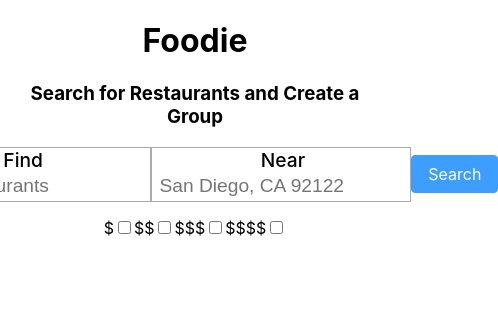
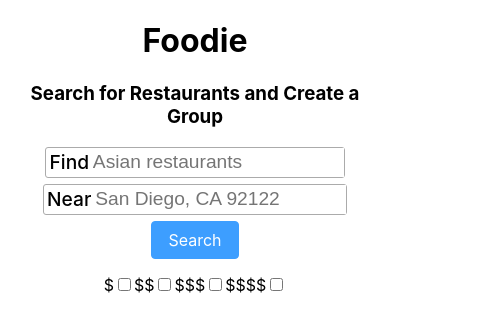
Before and after one commit to jsenar/foodie, a React (Create React App) app: page / in a window 390 px wide. Shown: the top 332 px of the page, 498 px wide, since content can reach past the window. Built offline with nearby package versions, Linux system fonts and the light colour scheme.

Commit message:
Fix mobile styling

```diff
--- a/src/components/SearchForm.jsx
+++ b/src/components/SearchForm.jsx
@@ -9,13 +9,23 @@ const Form = styled.form`
 
   .searchBar {
     display: flex;
+    flex-wrap: wrap;
     margin: auto;
     align-items: center;
     justify-content: center;
 
+    @media only screen and (max-width: 650px) {
+      flex-direction: column;
+      height: 7em;
+      justify-content: space-between;
+    }
+
     span {
+      display: flex;
+      align-items: center;
       padding-left: 0.2em;
       border: 1px solid #ababab;
+      border-radius: 3px;
     }
 
     input {
@@ -31,10 +41,6 @@ const Form = styled.form`
     label {
       font-size: 120%;
       font-weight: 500;
-    }
-
-    button {
-
     }
   }
 
--- a/src/components/SearchPage.jsx
+++ b/src/components/SearchPage.jsx
@@ -17,6 +17,10 @@ const ListItem = styled.li`
   justify-content: space-between;
   align-items: center;
 
+  @media only screen and (max-width: 650px) {
+    font-size: 80%;
+  }
+
   img {
     height: 8em;
     width: 8em;
@@ -29,13 +33,17 @@ const ListItem = styled.li`
 
     .name {
       max-width: 15em;
+
+      @media only screen and (max-width: 650px) {
+        max-width: 10em;
+      }
     }
   }
 
   .rightContent {
     font-size: 0.8em;
     line-height: 1em;
-    margin-right: 2em;
+    margin-right: 1em;
     max-width: 20em;
   }
 `;
@@ -102,7 +110,7 @@ export function SearchPage() {
   return (
     <React.Fragment>
       <SearchForm search={searchState} dispatch={dispatch} onSubmit={handleSubmit}/>
-      <ul style={{ 'listStyleType': 'none' }}>
+      <ul style={{ 'listStyleType': 'none', 'padding': '0' }}>
         {businesses.map((business) => (
           <Business key={business.alias} business={business} />
         ))}
```
